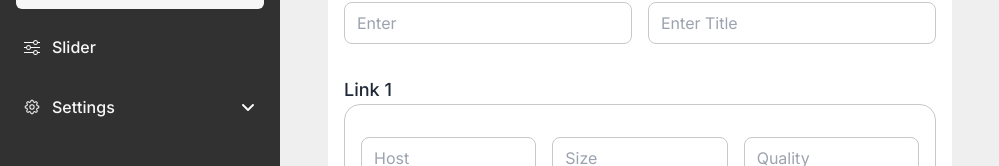
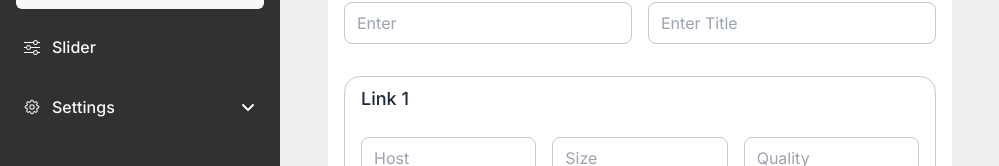
Before and after one commit to Huzaifa4472/Prroject-Admin-Panel, a React (Vite) app in the folder Frontend/: page /Movies/Add-movies in a window 1280 px wide. Shown: the part 231-397 px from the top of the page, without its empty margins (0-999 px from the left). Built offline with nearby package versions, Linux system fonts and the light colour scheme; no server answers; the database is empty; sample sign-in values are in the browser's storage.

Commit message:
changes fixed

```diff
--- a/Frontend/src/Components/Dashboard.jsx
+++ b/Frontend/src/Components/Dashboard.jsx
@@ -1,22 +1,22 @@
-import { useCallback, useEffect, useState } from 'react';
-import { getDatabase, ref, onValue } from 'firebase/database';
-import { MdAddCircleOutline, MdOutlineDesktopWindows } from 'react-icons/md';
-import { PiFilmReelBold } from 'react-icons/pi';
-import DashboardCard from './DashboardCard';
+import { useCallback, useEffect, useState } from "react";
+import { getDatabase, ref, onValue } from "firebase/database";
+import { MdAddCircleOutline, MdOutlineDesktopWindows } from "react-icons/md";
+import { PiFilmReelBold } from "react-icons/pi";
+import DashboardCard from "./DashboardCard";
 
 const Dashboard = () => {
   const db = getDatabase();
   const [totalMovies, setTotalMovies] = useState(0);
   const [totalShows, settotalShows] = useState(0);
   const fetchMovies = useCallback(() => {
-    const starCountRef = ref(db, 'movies/');
+    const starCountRef = ref(db, "movies/");
 
     try {
       onValue(starCountRef, (snapshot) => {
         const data = snapshot.val();
         if (data) {
           const arrayOfObjects = Object.keys(data).map((key) => ({
-            'TMDB ID': key,
+            "TMDB ID": key,
             ...data[key],
           }));
 
@@ -30,14 +30,14 @@ const Dashboard = () => {
     }
   }, [db]);
   const fetchShows = useCallback(() => {
-    const starCountRef = ref(db, 'shows/');
+    const starCountRef = ref(db, "shows/");
 
     try {
       onValue(starCountRef, (snapshot) => {
         const data = snapshot.val();
         if (data) {
           const arrayOfObjects = Object.keys(data).map((key) => ({
-            'TMDB ID': key,
+            "TMDB ID": key,
             ...data[key],
           }));
 
@@ -56,7 +56,7 @@ const Dashboard = () => {
   }, [fetchMovies, fetchShows]);
 
   return (
-    <div className="min-h-screen">
+    <div className="min-h-screen lg:mt-0 mt-16 ">
       <h1 className="text-2xl font-semibold text-black dark:text-[#FDFDFD] mt-4 mb-12">
         Dashboard
       </h1>
--- a/Frontend/src/Components/Movies/AddMovie/AddMovie.jsx
+++ b/Frontend/src/Components/Movies/AddMovie/AddMovie.jsx
@@ -15,8 +15,8 @@ const AddMovie = ({ setShowAddTvShowPopup, setShowAddMovie }) => {
     links: [{ host: "", quality: "", size: "", url: "", id: uuidv4() }],
     id: uuidv4(),
   };
-
   const [shows, setShows] = useState([initialValues]);
+  const [showPopup, setShowPopup] = useState(true); // State to control popup visibility
 
   const handleInputChange = (event, showIndex, linkId, field) => {
     const { value } = event.target;
@@ -39,10 +39,8 @@ const AddMovie = ({ setShowAddTvShowPopup, setShowAddMovie }) => {
     });
   };
 
-  const handleSubmit = async (event) => {
-    event.preventDefault();
-
-    // Check if TMDB ID and title are empty
+  const handleSubmit = async () => {
+    navigate("/Movies/All-movies");
     if (!shows[0]["TMDB ID"].trim() || !shows[0].title.trim()) {
       toast.error("TMDB ID and title are required");
       return;
@@ -53,7 +51,7 @@ const AddMovie = ({ setShowAddTvShowPopup, setShowAddMovie }) => {
     try {
       await set(ref(db, "movies/" + showId), {
         ...shows[0],
-        createdAt: Date.now(), // Adding createdAt timestamp
+        createdAt: Date.now(),
       });
       const options = { timeZone: "Asia/Dubai" };
       await set(
@@ -63,14 +61,13 @@ const AddMovie = ({ setShowAddTvShowPopup, setShowAddMovie }) => {
       toast.success(
         `New movie (${shows[0].title}) with TMDB ID (${shows[0]["TMDB ID"]}) added successfully`
       );
-      navigate("/Movies/All-movies");
+      setShowPopup(false); // Hide the popup after successful form submission
     } catch (error) {
       toast.error(`Error: ${error.message}`);
     }
   };
 
   const handleAddLink = (showIndex) => {
-    // Check if the last link is already an empty link
     const lastLink = shows[showIndex].links[shows[showIndex].links.length - 1];
     if (
       !lastLink.host &&
@@ -103,9 +100,16 @@ const AddMovie = ({ setShowAddTvShowPopup, setShowAddMovie }) => {
   };
 
   return (
+    <>
+      {showPopup && (
         <div className="fixed bg-[#d9d9d939] dark:bg-[#33343886]  z-30 px-4 w-[100%] left-0 top-0 h-full flex items-center justify-center">
-      <div className="bg-white dark:bg-[#0F0F0F] rounded-xl lg:mt-0 300px:mt-16 300px:max-h-[80%] 500px:max-h-[90%] overflow-scroll no-scrollbar w-full md:w-3/5 lg:w-1/2">
-        <AddMoviePopupHeader setShowAddTvShowPopup={setShowAddTvShowPopup} />
+          <form
+            onSubmit={handleSubmit}
+            className="bg-white dark:bg-[#0F0F0F] rounded-xl lg:mt-0 300px:mt-16 300px:max-h-[80%] 500px:max-h-[90%] overflow-scroll no-scrollbar w-full md:w-3/5 lg:w-1/2"
+          >
+            <AddMoviePopupHeader
+              setShowAddTvShowPopup={setShowAddTvShowPopup}
+            />
             {shows.map((show, i) => (
               <div key={show.id} className="p-4 max-h-[90svh] overflow-auto">
                 <MovieTitleInputs
@@ -117,21 +121,23 @@ const AddMovie = ({ setShowAddTvShowPopup, setShowAddMovie }) => {
                   show={show}
                   handleDeleteLink={handleDeleteLink}
                   i={i}
-              addLink={() => handleAddLink(i)} // Pass handleAddLink as a callback
+                  addLink={() => handleAddLink(i)}
                   handleInputChange={handleInputChange}
                 />
               </div>
             ))}
             <div className="p-4">
               <button
-            onClick={handleSubmit}
+                type="submit"
                 className="border-[1.5px] border-[#1D1C1C] text-white dark:text-[#FDFDFD] dark:border-[#FDFDFD] bg-[#1D1C1C] rounded-xl font-medium text-sm px-12 py-2 flex gap-1 items-center"
               >
                 Submit
               </button>
             </div>
+          </form>
         </div>
-    </div>
+      )}
+    </>
   );
 };
 
--- a/Frontend/src/Components/Movies/AddMovie/AddNewMovie.jsx
+++ b/Frontend/src/Components/Movies/AddMovie/AddNewMovie.jsx
@@ -10,7 +10,7 @@ const AddNewMovie = () => {
         <input
           type="text"
           className="border-[1px] border-[#C8C8C8] rounded-lg px-3 py-2 text-[#1D1C1C] text-base font-normal grow outline-none placeholder:text-base"
-          placeholder="Host 1"
+          placeholder="Host"
           required
         />
         <input
--- a/Frontend/src/Components/Movies/EditMovies/EditMovieDetails.jsx
+++ b/Frontend/src/Components/Movies/EditMovies/EditMovieDetails.jsx
@@ -9,7 +9,7 @@ const EditMovieDetails = React.memo(
         return (
           <MdOutlineDeleteOutline
             onClick={() => handleDeleteLink(i, linkId)}
-            className="flex w-[10%] text-lg text-red-500 items-center cursor-pointer"
+            className="  text-lg text-red-500  cursor-pointer"
           />
         );
       }
@@ -20,11 +20,11 @@ const EditMovieDetails = React.memo(
       <>
         {show?.links?.map((link, linkId) => (
           <div key={link.id} className="my-8">
-            <h1 className="text-lg font-medium dark:text-[#FDFDFD]">
-              Link {linkId + 1}
-            </h1>
             <div className="border-[1px] border-[#C8C8C8] rounded-2xl">
-              <div className="flex justify-end w-[100%] mt-2">
+              <div className="flex justify-between w-[100%] mt-2 px-4">
+                <h1 className="text-lg font-medium dark:text-[#FDFDFD]">
+                  Link {linkId + 1}
+                </h1>
                 {renderDeleteButton(link.id)}
               </div>
               <div className="flex flex-col md:grid grid-cols-1 md:grid-cols-3 break-words gap-4 p-4 my-2">
--- a/Frontend/src/Components/TvShows/AllTvShows/EditTvShow/EditNewEpisode.jsx
+++ b/Frontend/src/Components/TvShows/AllTvShows/EditTvShow/EditNewEpisode.jsx
@@ -24,15 +24,20 @@ const EditNewEpisode = ({
         key={link.id}
         className="border-[1px] mb-5 border-[#C8C8C8] dark:border-[#FDFDFD]  bg-transparent rounded-2xl"
       >
+        <div className="flex flex-row mt-3 px-4 justify-between">
+          <h1 className="text-lg font-medium dark:text-[#FDFDFD] ">
+            Link {linkId + 1}
+          </h1>
           {episode.links.length > 1 && (
             <button
               onClick={handleCancel}
               type="button"
-            className=" font-semibold text-bas px-3 py-2 flex w-[100%] justify-end"
+              className=" font-semibold text-bas px-3 py-2 flex  justify-end"
             >
               <MdOutlineDeleteOutline className="text-[#EC2626] text-2xl" />
             </button>
           )}
+        </div>
 
         <div className="flex flex-col md:grid grid-cols-1 md:grid-cols-3 break-words gap-4 p-4 my-2">
           <input
--- a/Frontend/src/Components/TvShows/AllTvShows/EditTvShow/EditTvShow.jsx
+++ b/Frontend/src/Components/TvShows/AllTvShows/EditTvShow/EditTvShow.jsx
@@ -2,6 +2,7 @@ import { useContext, useEffect, useState } from "react";
 import EditPopupHeader from "./EditPopupHeader";
 import EditSeasonDetails from "./EditSeasonDetails";
 import TitleInputs from "./TitleInputs";
+import { useNavigate } from "react-router-dom";
 import { v4 as uuidv4 } from "uuid";
 import { getDatabase, ref, onValue, update } from "firebase/database";
 import { DarkModeContext } from "../../../../context/darkModeContext";
@@ -12,7 +13,7 @@ const EditTvShow = ({ setShowEditPopup, showToEdit, onEdit }) => {
   const db = getDatabase();
   const starCountRef = ref(db, "shows/" + showToEdit);
   const { setOpen, setToastMessage } = useContext(DarkModeContext);
-
+  const navigate = useNavigate();
   useEffect(() => {
     const fetchData = () => {
       let updateData;
@@ -102,6 +103,7 @@ const EditTvShow = ({ setShowEditPopup, showToEdit, onEdit }) => {
 
   const handleSubmit = (event) => {
     event.preventDefault();
+    navigate("/TvShows/All-TvShows");
     const db = getDatabase();
     const updates = {};
     updates["shows/" + showToEdit] = null;
```
Lines whose indentation alone changed are shown as unchanged.
